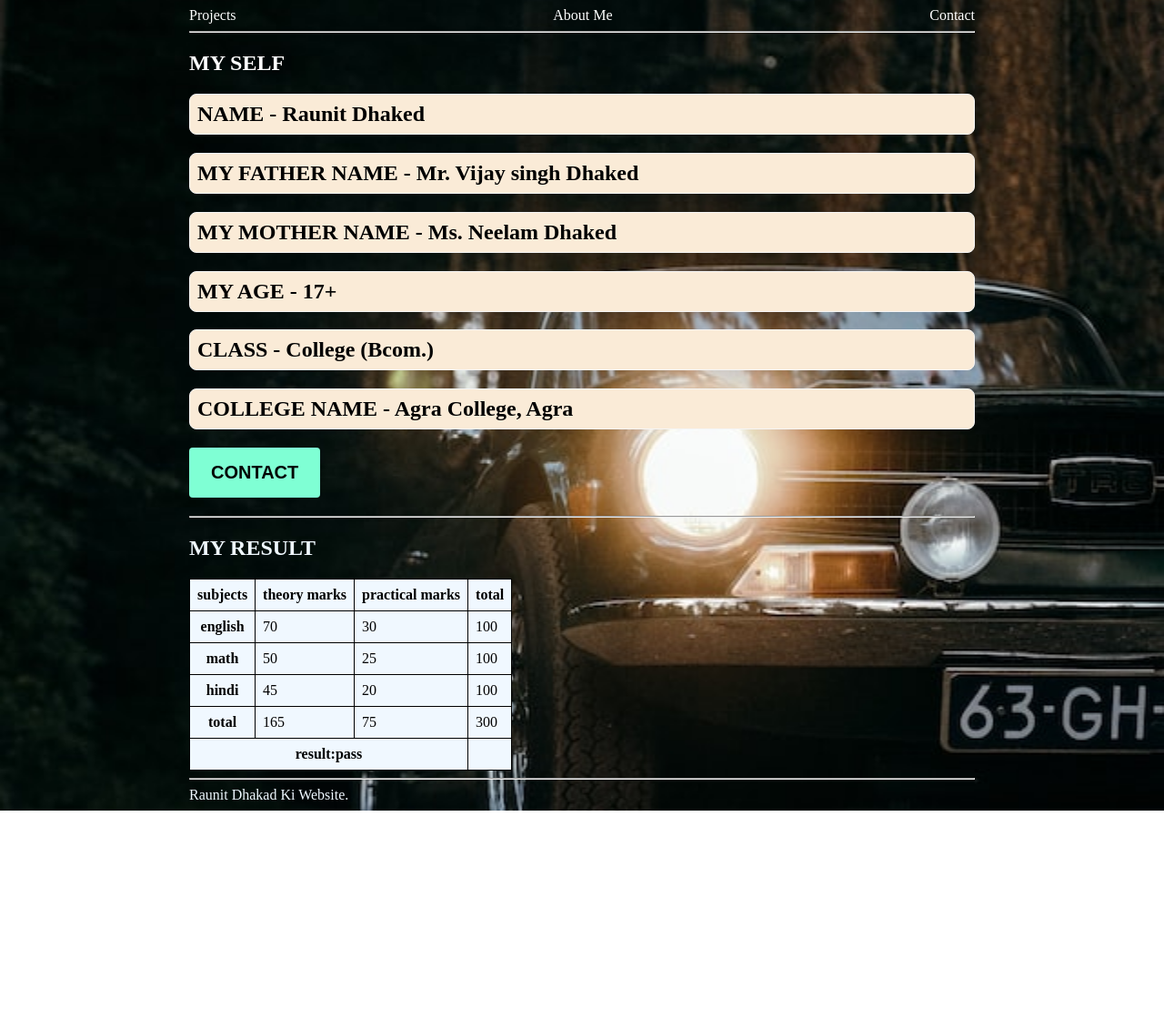
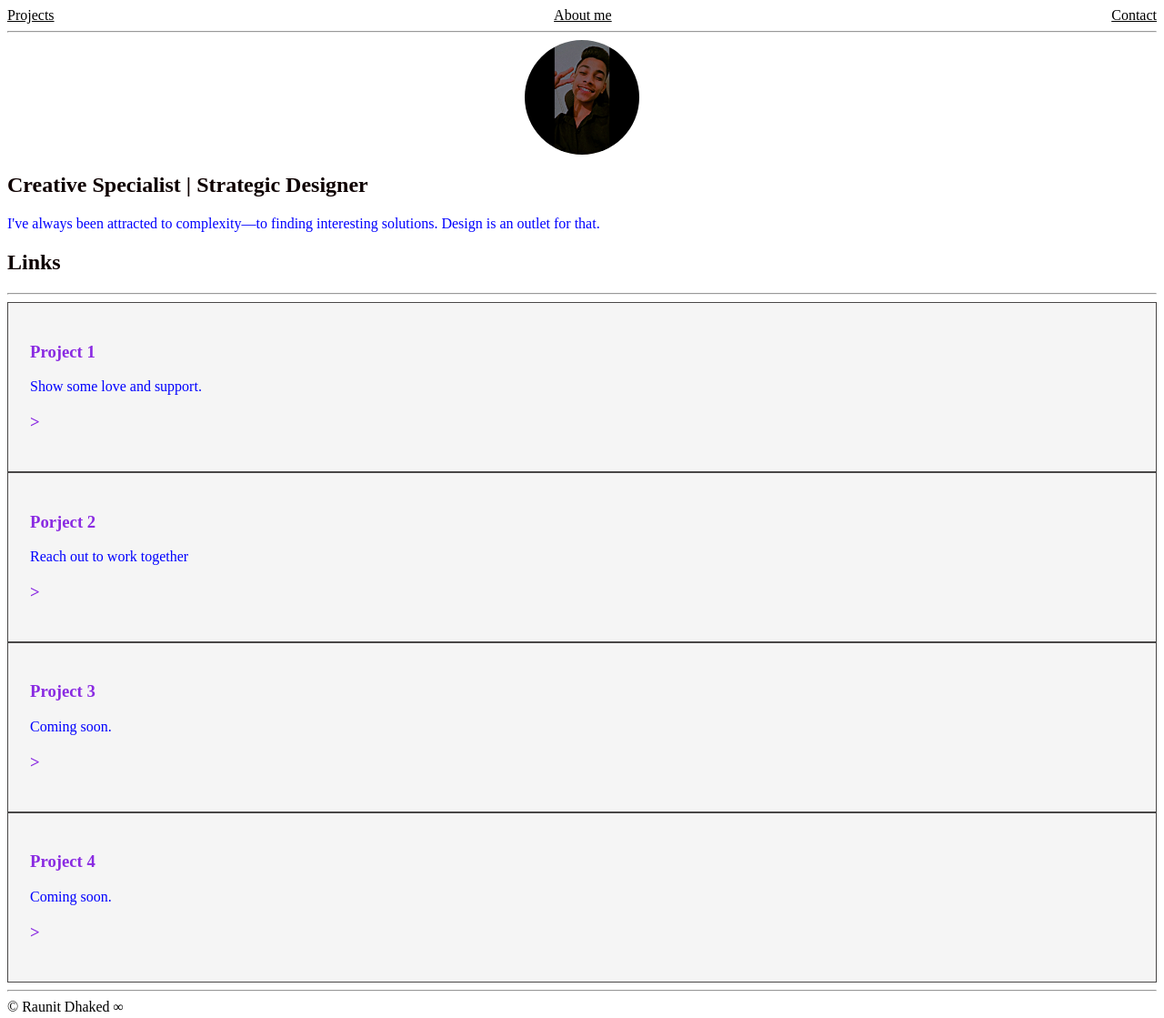
Before and after one commit to yashvdhakad/teachingRaunit, a plain HTML site: page index.html in a window 1280 px wide. Shown: the whole page at 91% size. Before the commit the page ends 891 px from the top, so only its background shows below. Drawn offline with Linux system fonts and the light colour scheme.

Commit message:
pages added

```diff
--- a/index.html
+++ b/index.html
@@ -5,92 +5,65 @@
     <meta charset="UTF-8">
     <meta http-equiv="X-UA-Compatible" content="IE=edge">
     <meta name="viewport" content="width=device-width, initial-scale=1.0">
-    <title>raunit</title>
-    <link rel="stylesheet" href="style.css">
-
+    <title>Home</title>
+    <link rel="stylesheet" href="project.css">
+    <link rel="preconnect" href="https://fonts.googleapis.com">
+    <link rel="preconnect" href="https://fonts.gstatic.com" crossorigin>
+    <link href="https://fonts.googleapis.com/css2?family=Manrope:wght@200;300;400;500;600;700;800&display=swap"
+        rel="stylesheet">
 </head>
 
 <body>
     <header>
         <nav>
-            <a href="">Projects</a>
-            <a href="">About Me</a>
-            <a href="">Contact</a>
+            <a href="#">Projects</a>
+            <a href="about.html" target="_blank">About me</a>
+            <a href="#">Contact</a>
         </nav>
     </header>
     <hr>
     <main>
         <section>
-            <h1 id="hd">MY SELF</h1>
-        <h2 class="all">NAME - Raunit Dhaked</h2>
-        <h2 class="all">MY FATHER NAME - Mr. Vijay singh Dhaked</h2>
-        <h2 class="all">MY MOTHER NAME - Ms. Neelam Dhaked</h2>
-        <h2 class="all">MY AGE - 17+</h2>
-        <h2 class="all">CLASS - College (Bcom.)</h2>
-        <h2 class="all">COLLEGE NAME - Agra College, Agra</h2>
-        <button id="button">CONTACT</button>
-        <h2 id="outputBox"></h2>
+            <img id="center" src="dp.jpg" alt="raunit" width="80" style="border-radius: 100%;">
+            <h1>Creative Specialist | Strategic Designer⁣</h1>
+            <p>I've always been attracted to complexity—to finding interesting solutions. Design is an outlet for that.⁣
+            </p>
         </section>
 
-        <!-- <ol>
-            <li><a href="https://www.youtube.com/">Raunit</a></li>
-            <li>yash</li>
-            <li>soniya</li>
-            <li>vijay</li>
-            <li>amma</li>
-        </ol>
-        <hr>
-        <iframe width="560" height="315" src="https://www.youtube.com/embed/2QR11oDukn4" title="YouTube video player" frameborder="0" allow="accelerometer; autoplay; clipboard-write; encrypted-media; gyroscope; picture-in-picture" allowfullscreen></iframe>
-        <iframe height="1000" width="1000" src="https://yashvdhakad.netlify.app/" frameborder="0"></iframe> -->
-
-        <hr>
-        <section id="result">
-            <h1>MY RESULT</h1>
-        <table>
-            <thead>
-                <th>subjects</th>
-                <th>theory marks</th>
-                <th>practical marks</th>
-                <th>total</th>
-            </thead>
-            <tbody>
-                <th>english</th>
-                <td>70</td>
-                <td>30</td>
-                <td>100</td>
-            </tbody>
-            <tbody>
-                <th>math</th>
-                <td>50</td>
-                <td>25</td>
-                <td>100</td>
-            </tbody>
-            <tbody>
-                <th>hindi</th>
-                <td>45</td>
-                <td>20</td>
-                <td>100</td>
-            </tbody>
-            <tbody>
-                <th>total</th>
-                <td id="totalTheoryMarks" >165</td>
-                <td id="totalPracticalMarks" >75</td>
-                <td id="totalMarks" >300</td>
-            </tbody>
-            <tfoot>
-                <th colspan="3">result:pass</th>
-                <th id="percentageBox" colspan="4"></th>
-            </tfoot>
-        </table>
+        <section>
+            <h1>Links</h1>
+            <hr>
+            <div class="section1">
+                <h3>Project 1</h3>
+                <p>Show some love and support.</p>
+                <h3>></h3>
+            </div>
+            <div class="section1">
+                <h3>Porject 2</h3>
+                <p>Reach out to work together</p>
+                <h3>></h3>
+            </div>
+            </div>
+            <div class="section1">
+                <h3>Project 3</h3>
+                <p>Coming soon.</p>
+                <h3>></h3>
+            </div>
+            </div>
+            <div class="section1">
+                <h3>Project 4</h3>
+                <p>Coming soon.</p>
+                <h3>></h3>
+            </div>
         </section>
     </main>
     <hr>
     <footer>
         <div>
-            Raunit Dhakad Ki Website.
+            © Raunit Dhaked ∞
         </div>
     </footer>
+
 </body>
-<script src="app.js"></script>
 
 </html>
--- a/project.css
+++ b/project.css
@@ -1,8 +1,35 @@
 body {
-    font-family: 'Manrope', sans-serif;
+
 
 }
 .section1 {
     padding: 24px;
-    border: 1px solid black;
+    border: 1px solid rgb(73, 71, 71);
+    background-color: whitesmoke;
 }
+ section {
+    background-color:white;
+ }
+
+#center {
+display: block;
+margin-left: auto;
+margin-right: auto;
+width: 10%;
+}
+nav {
+    display: flex;
+    justify-content: space-between;
+}
+h1 {
+    color: rgb(14, 1, 1);
+}
+h3 {
+    color: blueviolet;
+}
+p {
+    color: blue;
+}
+a {
+    color: black;
+}
--- a/style.css
+++ b/style.css
@@ -23,7 +23,7 @@ a {
 
 .all {
     color: black;
-    background-color: antiquewhite;
+    background-color: whitesmoke;
     border: 1px solid whitesmoke;
     border-radius: 8px;
     padding: 8px;
```
Also changed, not shown: about.html (added, +89 -0 lines), project.html (deleted, +0 -51 lines), projectt.html (added, +88 -0 lines).
